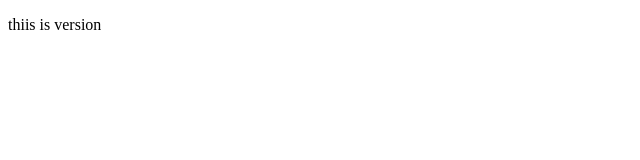
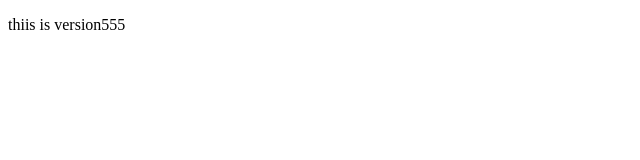
Before and after one commit to AbdulSamiTechDev/firstproject, a plain HTML site: page index.html in a window 1280 px wide. Shown: the full height of the page, 0-640 px from the left. Drawn offline with Linux system fonts and the light colour scheme.

Commit message:
the Version 8

```diff
--- a/index.html
+++ b/index.html
@@ -6,6 +6,6 @@
     <title>Document</title>
 </head>
 <body>
-    <p>thiis is version </p>
+    <p>thiis is version555 </p>
 </body>
 </html>
```
